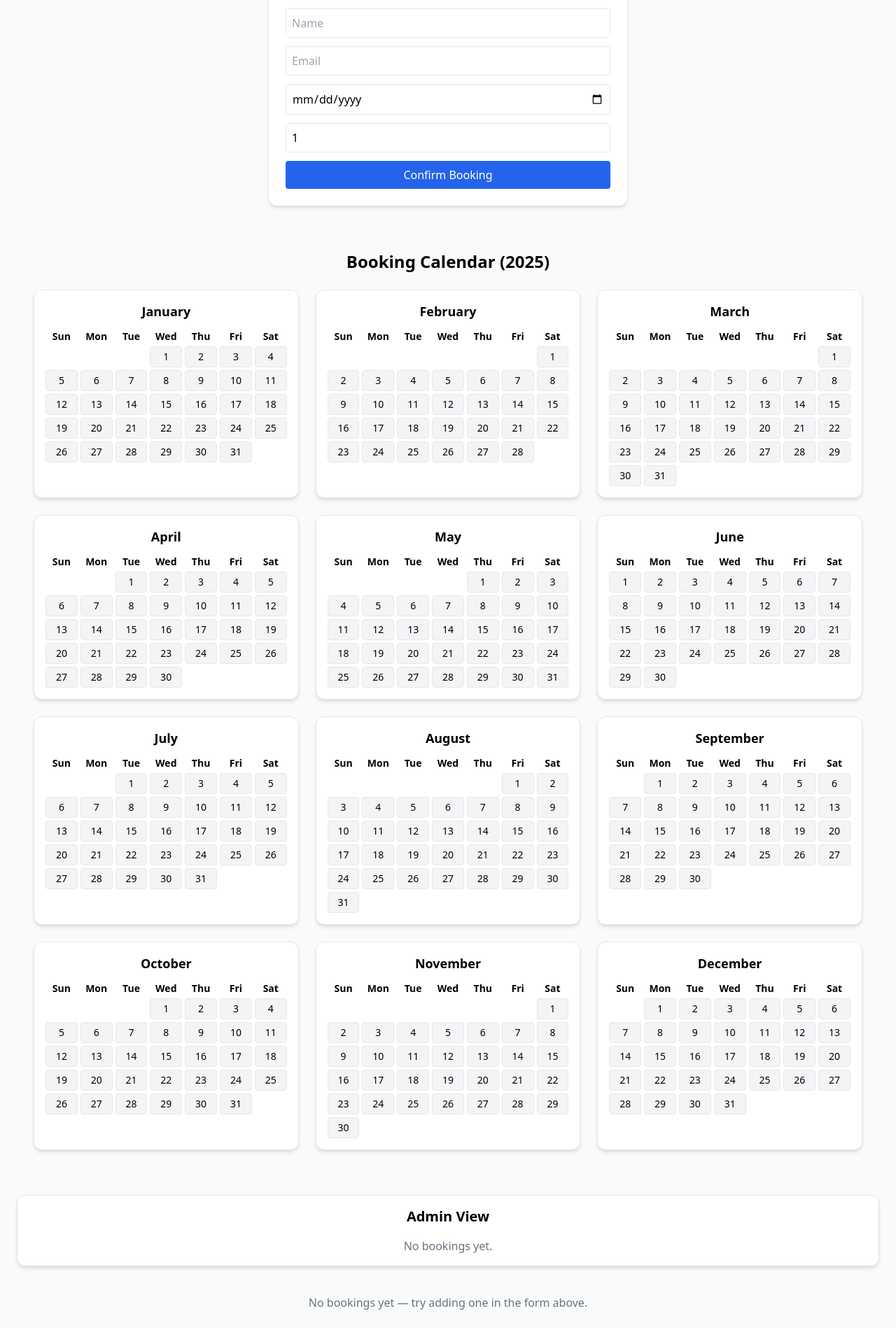
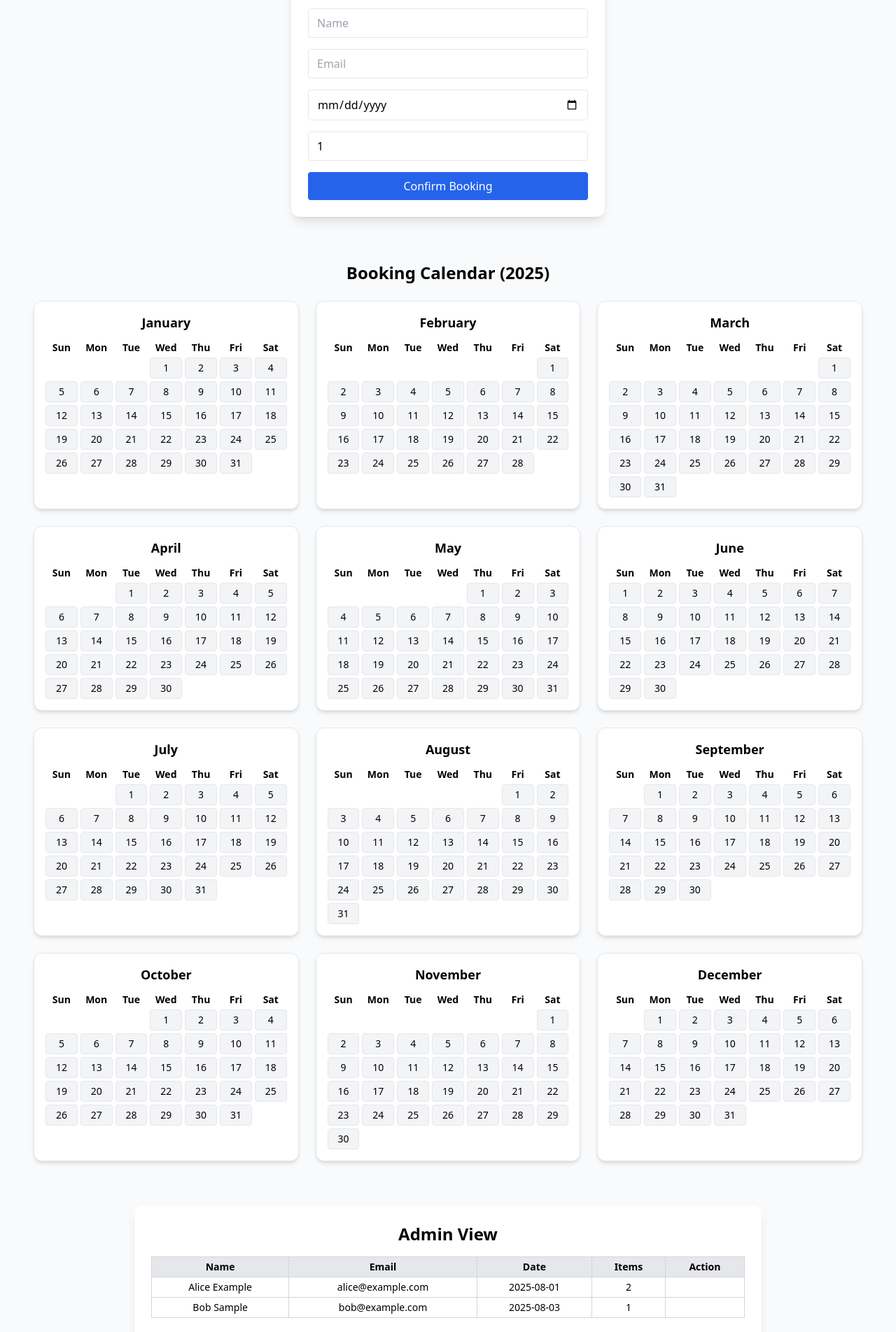
Before and after one commit to Barry-byte-cyber/lady-pant-booking-t1000, a React (Vite) app: page / in a window 1280 px wide. Shown: the part 140-2044 px from the top of the page at 70% size. Built offline with nearby package versions, Linux system fonts and the light colour scheme.

Commit message:
Fix: BookingForm + SafeMode AdminView with demo rows

```diff
--- a/src/components/AdminView.jsx
+++ b/src/components/AdminView.jsx
@@ -1,13 +1,28 @@
 import React from "react";
 
 function AdminView({ bookings = [], cancelBooking }) {
+  const demoBookings = [
+    {
+      name: "Alice Example",
+      email: "alice@example.com",
+      date: "2025-08-01",
+      quantity: 2,
+    },
+    {
+      name: "Bob Sample",
+      email: "bob@example.com",
+      date: "2025-08-03",
+      quantity: 1,
+    },
+  ];
+
+  // Show real bookings if they exist, otherwise show demo data
+  const displayBookings = bookings.length > 0 ? bookings : demoBookings;
+
   return (
-    <div className="bg-white p-4 rounded-xl shadow-md border">
-      <h2 className="text-xl font-bold mb-4 text-center">Admin View</h2>
+    <div className="max-w-4xl mx-auto bg-white p-6 rounded-xl shadow-lg mt-10">
+      <h2 className="text-2xl font-bold mb-4 text-center">Admin View</h2>
 
-      {bookings.length === 0 ? (
-        <p className="text-gray-500 text-center">No bookings yet.</p>
-      ) : (
       <table className="w-full border-collapse border border-gray-300 text-sm">
         <thead>
           <tr className="bg-gray-200">
@@ -19,24 +34,31 @@ function AdminView({ bookings = [], cancelBooking }) {
           </tr>
         </thead>
         <tbody>
-            {bookings.map((b, idx) => (
+          {displayBookings.map((b, idx) => (
             <tr key={idx} className="text-center">
               <td className="border border-gray-300 px-2 py-1">{b.name}</td>
               <td className="border border-gray-300 px-2 py-1">{b.email}</td>
               <td className="border border-gray-300 px-2 py-1">{b.date}</td>
               <td className="border border-gray-300 px-2 py-1">{b.quantity}</td>
               <td className="border border-gray-300 px-2 py-1">
+                {bookings.length > 0 && (
                   <button
                     onClick={() => cancelBooking(b.email, b.date)}
                     className="bg-red-500 text-white px-2 py-1 rounded hover:bg-red-600"
                   >
                     Cancel
                   </button>
+                )}
               </td>
             </tr>
           ))}
         </tbody>
       </table>
+
+      {bookings.length === 0 && (
+        <p className="text-gray-500 mt-4 text-center italic">
+          Showing demo bookings — add a booking to replace with live data.
+        </p>
       )}
     </div>
   );
--- a/src/components/BookingForm.jsx
+++ b/src/components/BookingForm.jsx
@@ -1,7 +1,7 @@
 import React, { useState } from "react";
 
-function BookingForm({ bookings, setBookings }) {
-  const [formData, setFormData] = useState({
+function BookingForm({ addBooking }) {
+  const [form, setForm] = useState({
     name: "",
     email: "",
     date: "",
@@ -10,66 +10,76 @@ function BookingForm({ bookings, setBookings }) {
 
   const handleChange = (e) => {
     const { name, value } = e.target;
-    setFormData({ ...formData, [name]: value });
+    setForm((prev) => ({
+      ...prev,
+      [name]: value,
+    }));
   };
 
   const handleSubmit = (e) => {
-  e.preventDefault();
+    e.preventDefault();
 
-  if (
-    formData.name.trim() === "" ||
-    formData.email.trim() === "" ||
-    formData.date.trim() === ""
-  ) {
-    alert("Please fill in all fields.");
-    return;
-  }
+    // Validation
+    if (!form.name || !form.email || !form.date) {
+      alert("Please fill in all fields.");
+      return;
+    }
 
-  const newBookings = [...bookings, formData];
-  setBookings(newBookings);
+    // Ensure quantity is at least 1
+    const booking = {
+      ...form,
+      quantity: Number(form.quantity) || 1,
+    };
 
-  setFormData({ name: "", email: "", date: "", quantity: 1 });
-};
+    addBooking(booking);
+
+    // Reset form
+    setForm({
+      name: "",
+      email: "",
+      date: "",
+      quantity: 1,
+    });
+  };
 
   return (
-    <div className="p-6 max-w-lg mx-auto bg-white rounded-xl shadow-md">
-      <h2 className="text-xl font-bold mb-4">Book Your Slot</h2>
-      <form onSubmit={handleSubmit} className="space-y-3">
+    <div className="max-w-md mx-auto bg-white shadow-lg rounded-xl p-6 mb-6">
+      <h2 className="text-xl font-semibold mb-4">Book Your Slot</h2>
+      <form onSubmit={handleSubmit} className="space-y-4">
         <input
           type="text"
           name="name"
+          value={form.name}
+          onChange={handleChange}
           placeholder="Name"
-          value={formData.name}
-          onChange={handleChange}
-          className="w-full p-2 border rounded"
+          className="w-full border rounded px-3 py-2"
         />
         <input
           type="email"
           name="email"
+          value={form.email}
+          onChange={handleChange}
           placeholder="Email"
-          value={formData.email}
-          onChange={handleChange}
-          className="w-full p-2 border rounded"
+          className="w-full border rounded px-3 py-2"
         />
         <input
           type="date"
           name="date"
-          value={formData.date}
+          value={form.date}
           onChange={handleChange}
-          className="w-full p-2 border rounded"
+          className="w-full border rounded px-3 py-2"
         />
         <input
           type="number"
           name="quantity"
+          value={form.quantity}
+          onChange={handleChange}
           min="1"
-          max="80"
-          value={formData.quantity}
-          onChange={handleChange}
-          className="w-full p-2 border rounded"
+          className="w-full border rounded px-3 py-2"
         />
         <button
           type="submit"
-          className="w-full p-2 bg-blue-600 text-white rounded hover:bg-blue-700"
+          className="w-full bg-blue-600 text-white py-2 rounded hover:bg-blue-700"
         >
           Confirm Booking
         </button>
```
Lines whose indentation alone changed are shown as unchanged.
